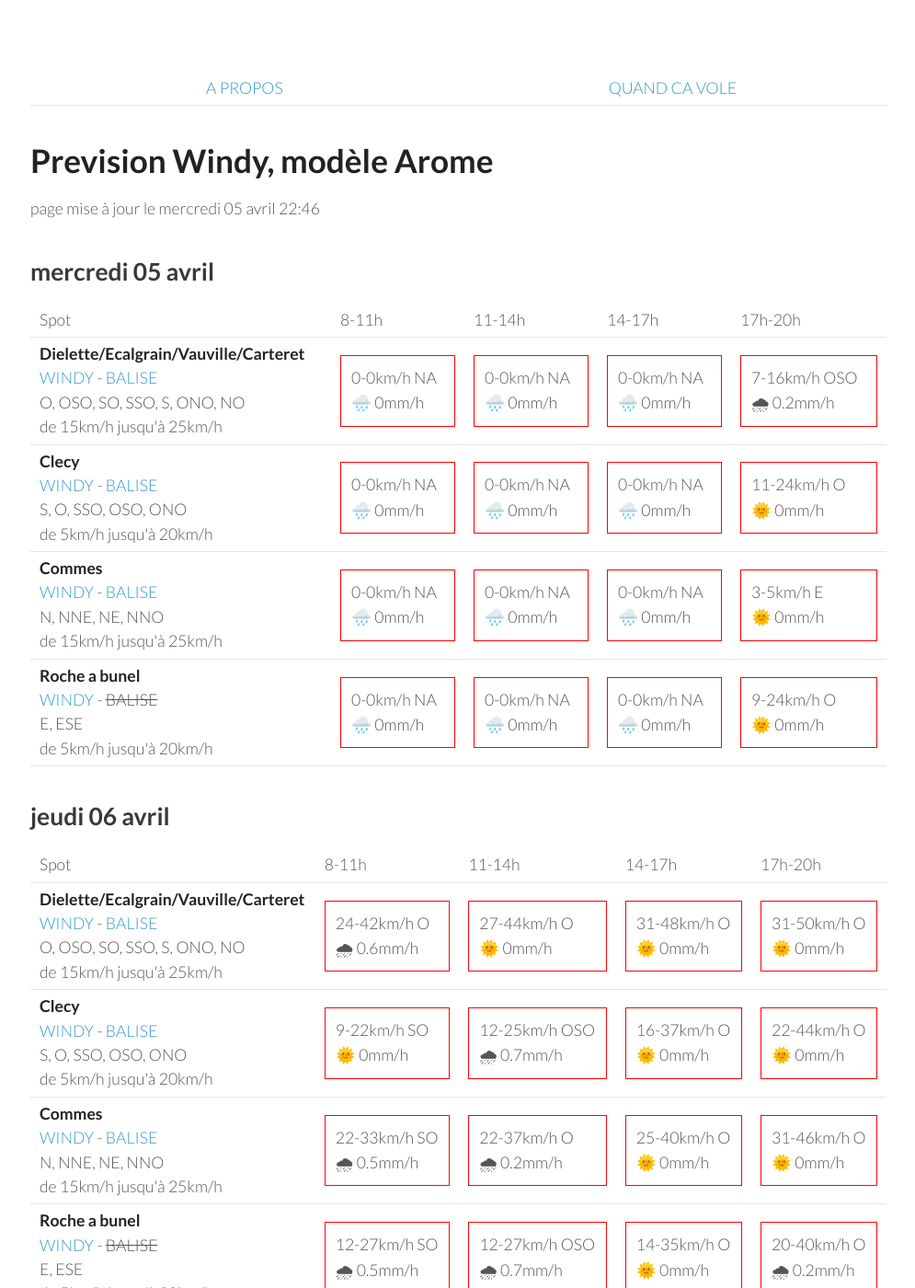
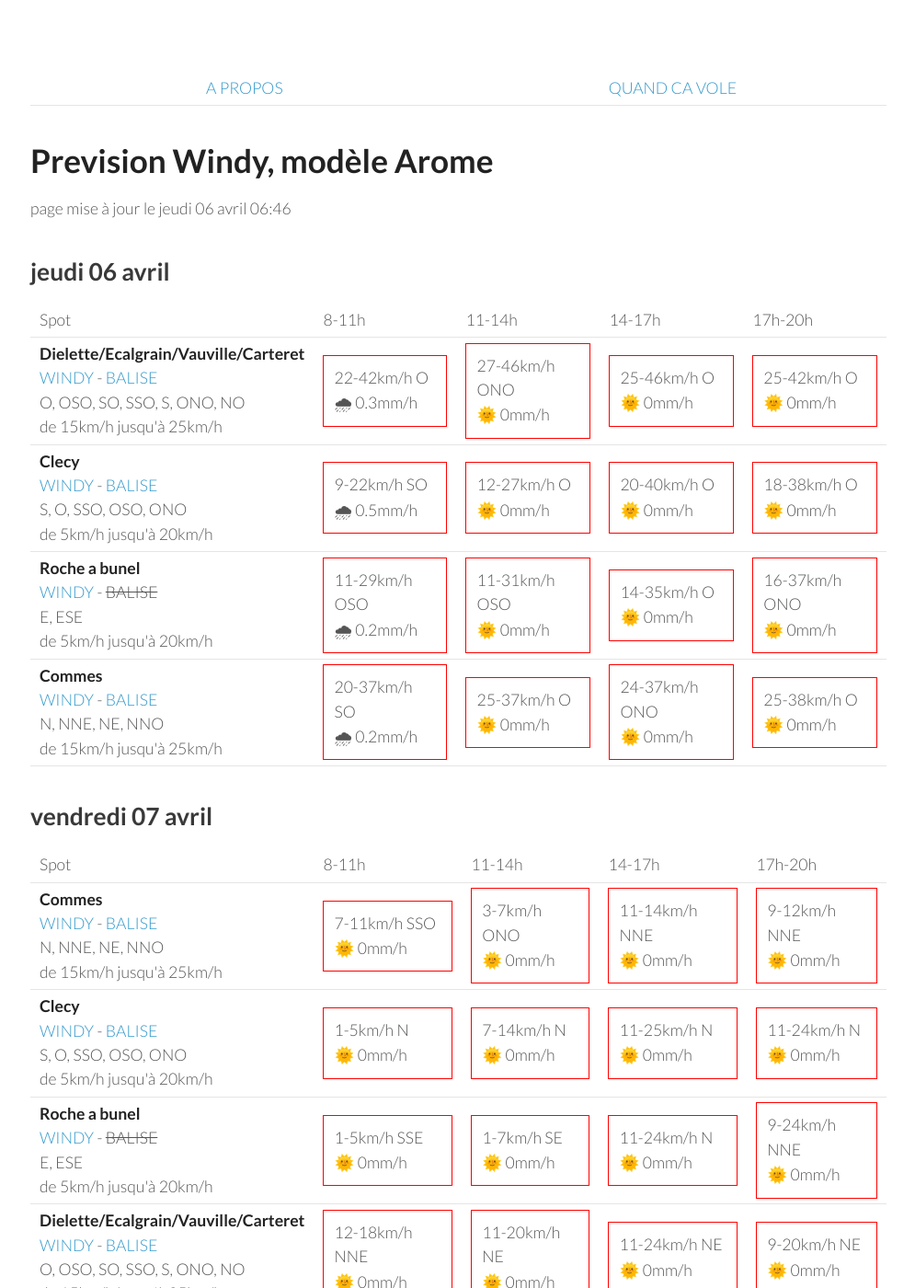
Before and after one commit to parapente-dans-le-nord/parapente-dans-le-nord.github.io, a Jekyll site: the page built from normandie.markdown, in a window 1280 px wide and 1400 px high. Shown: the whole window at 92% size, without its empty margins (25-1020 px from the left). Built offline with Jekyll 4.4.1, drawn with Linux system fonts in a browser that asks for light colours; some of the changed text lies outside the part shown.

Commit message:
update index.markdown

```diff
--- a/normandie.markdown
+++ b/normandie.markdown
@@ -7,60 +7,8 @@ title:  "Tous les spots"
 {: .links}
 
 # Prevision Windy, modèle Arome
-page mise à jour le mercredi 05 avril 22:46
+page mise à jour le jeudi 06 avril 06:46
 
-## mercredi 05 avril
-
-{::nomarkdown}
-<table>
-  <tbody>
-    <tr>
-      <td>Spot</td>
-      <td>8-11h</td>
-      <td>11-14h</td>
-      <td>14-17h</td>
-      <td>17h-20h</td>
-    </tr>
-<tr>
-        <td><strong>Dielette/Ecalgrain/Vauville/Carteret</strong><br><a href="https://windy.com/49.650/-1.856?49.243,-1.856,8">WINDY</a> - <span class=""><a href="http://www.balisemeteo.com/balise.php?idBalise=81">BALISE</a> </span><br> <span class="vent-favorable">O, OSO, SO, SSO, S, ONO, NO</span><br><span class="force-vent">de 15km/h jusqu'à 25km/h</span> </td>
-
-            <td><div class="not-flyable"><p>0-0km/h NA</p><p>🌧️ 0mm/h</p></div></td>
-            <td><div class="not-flyable"><p>0-0km/h NA</p><p>🌧️ 0mm/h</p></div></td>
-            <td><div class="not-flyable"><p>0-0km/h NA</p><p>🌧️ 0mm/h</p></div></td>
-            <td><div class="not-flyable"><p>7-16km/h OSO</p><p>🌧 0.2mm/h</p></div></td>
-
-    </tr>
-<tr>
-        <td><strong>Clecy</strong><br><a href="https://windy.com/48.929/-0.470?48.516,-0.470,8">WINDY</a> - <span class=""><a href="http://www.balisemeteo.com/balise.php?idBalise=122">BALISE</a> </span><br> <span class="vent-favorable">S, O, SSO, OSO, ONO</span><br><span class="force-vent">de 5km/h jusqu'à 20km/h</span> </td>
-
-            <td><div class="not-flyable"><p>0-0km/h NA</p><p>🌧️ 0mm/h</p></div></td>
-            <td><div class="not-flyable"><p>0-0km/h NA</p><p>🌧️ 0mm/h</p></div></td>
-            <td><div class="not-flyable"><p>0-0km/h NA</p><p>🌧️ 0mm/h</p></div></td>
-            <td><div class="not-flyable"><p>11-24km/h O</p><p>🌞 0mm/h</p></div></td>
-
-    </tr>
-<tr>
-        <td><strong>Commes</strong><br><a href="https://windy.com/49.346/-0.726?48.936,-0.726,8">WINDY</a> - <span class=""><a href="http://www.balisemeteo.com/balise.php?idBalise=158">BALISE</a> </span><br> <span class="vent-favorable">N, NNE, NE, NNO</span><br><span class="force-vent">de 15km/h jusqu'à 25km/h</span> </td>
-
-            <td><div class="not-flyable"><p>0-0km/h NA</p><p>🌧️ 0mm/h</p></div></td>
-            <td><div class="not-flyable"><p>0-0km/h NA</p><p>🌧️ 0mm/h</p></div></td>
-            <td><div class="not-flyable"><p>0-0km/h NA</p><p>🌧️ 0mm/h</p></div></td>
-            <td><div class="not-flyable"><p>3-5km/h E</p><p>🌞 0mm/h</p></div></td>
-
-    </tr>
-<tr>
-        <td><strong>Roche a bunel</strong><br><a href="https://windy.com/48.993/-0.499?48.580,-0.499,8">WINDY</a> - <span class="no-balise"> BALISE </span><br> <span class="vent-favorable">E, ESE</span><br><span class="force-vent">de 5km/h jusqu'à 20km/h</span> </td>
-
-            <td><div class="not-flyable"><p>0-0km/h NA</p><p>🌧️ 0mm/h</p></div></td>
-            <td><div class="not-flyable"><p>0-0km/h NA</p><p>🌧️ 0mm/h</p></div></td>
-            <td><div class="not-flyable"><p>0-0km/h NA</p><p>🌧️ 0mm/h</p></div></td>
-            <td><div class="not-flyable"><p>9-24km/h O</p><p>🌞 0mm/h</p></div></td>
-
-    </tr>
-
-</tbody>
-</table>
-{:/}
 ## jeudi 06 avril
 
 {::nomarkdown}
@@ -76,40 +24,40 @@ page mise à jour le mercredi 05 avril 22:46
 <tr>
         <td><strong>Dielette/Ecalgrain/Vauville/Carteret</strong><br><a href="https://windy.com/49.650/-1.856?49.243,-1.856,8">WINDY</a> - <span class=""><a href="http://www.balisemeteo.com/balise.php?idBalise=81">BALISE</a> </span><br> <span class="vent-favorable">O, OSO, SO, SSO, S, ONO, NO</span><br><span class="force-vent">de 15km/h jusqu'à 25km/h</span> </td>
 
-            <td><div class="not-flyable"><p>24-42km/h O</p><p>🌧 0.6mm/h</p></div></td>
-            <td><div class="not-flyable"><p>27-44km/h O</p><p>🌞 0mm/h</p></div></td>
-            <td><div class="not-flyable"><p>31-48km/h O</p><p>🌞 0mm/h</p></div></td>
-            <td><div class="not-flyable"><p>31-50km/h O</p><p>🌞 0mm/h</p></div></td>
+            <td><div class="not-flyable"><p>22-42km/h O</p><p>🌧 0.3mm/h</p></div></td>
+            <td><div class="not-flyable"><p>27-46km/h ONO</p><p>🌞 0mm/h</p></div></td>
+            <td><div class="not-flyable"><p>25-46km/h O</p><p>🌞 0mm/h</p></div></td>
+            <td><div class="not-flyable"><p>25-42km/h O</p><p>🌞 0mm/h</p></div></td>
 
 
     </tr>
 <tr>
         <td><strong>Clecy</strong><br><a href="https://windy.com/48.929/-0.470?48.516,-0.470,8">WINDY</a> - <span class=""><a href="http://www.balisemeteo.com/balise.php?idBalise=122">BALISE</a> </span><br> <span class="vent-favorable">S, O, SSO, OSO, ONO</span><br><span class="force-vent">de 5km/h jusqu'à 20km/h</span> </td>
 
-            <td><div class="not-flyable"><p>9-22km/h SO</p><p>🌞 0mm/h</p></div></td>
-            <td><div class="not-flyable"><p>12-25km/h OSO</p><p>🌧 0.7mm/h</p></div></td>
-            <td><div class="not-flyable"><p>16-37km/h O</p><p>🌞 0mm/h</p></div></td>
-            <td><div class="not-flyable"><p>22-44km/h O</p><p>🌞 0mm/h</p></div></td>
+            <td><div class="not-flyable"><p>9-22km/h SO</p><p>🌧 0.5mm/h</p></div></td>
+            <td><div class="not-flyable"><p>12-27km/h O</p><p>🌞 0mm/h</p></div></td>
+            <td><div class="not-flyable"><p>20-40km/h O</p><p>🌞 0mm/h</p></div></td>
+            <td><div class="not-flyable"><p>18-38km/h O</p><p>🌞 0mm/h</p></div></td>
+
+
+    </tr>
+<tr>
+        <td><strong>Roche a bunel</strong><br><a href="https://windy.com/48.993/-0.499?48.580,-0.499,8">WINDY</a> - <span class="no-balise"> BALISE </span><br> <span class="vent-favorable">E, ESE</span><br><span class="force-vent">de 5km/h jusqu'à 20km/h</span> </td>
+
+            <td><div class="not-flyable"><p>11-29km/h OSO</p><p>🌧 0.2mm/h</p></div></td>
+            <td><div class="not-flyable"><p>11-31km/h OSO</p><p>🌞 0mm/h</p></div></td>
+            <td><div class="not-flyable"><p>14-35km/h O</p><p>🌞 0mm/h</p></div></td>
+            <td><div class="not-flyable"><p>16-37km/h ONO</p><p>🌞 0mm/h</p></div></td>
 
 
     </tr>
 <tr>
         <td><strong>Commes</strong><br><a href="https://windy.com/49.346/-0.726?48.936,-0.726,8">WINDY</a> - <span class=""><a href="http://www.balisemeteo.com/balise.php?idBalise=158">BALISE</a> </span><br> <span class="vent-favorable">N, NNE, NE, NNO</span><br><span class="force-vent">de 15km/h jusqu'à 25km/h</span> </td>
 
-            <td><div class="not-flyable"><p>22-33km/h SO</p><p>🌧 0.5mm/h</p></div></td>
-            <td><div class="not-flyable"><p>22-37km/h O</p><p>🌧 0.2mm/h</p></div></td>
-            <td><div class="not-flyable"><p>25-40km/h O</p><p>🌞 0mm/h</p></div></td>
-            <td><div class="not-flyable"><p>31-46km/h O</p><p>🌞 0mm/h</p></div></td>
-
-
-    </tr>
-<tr>
-        <td><strong>Roche a bunel</strong><br><a href="https://windy.com/48.993/-0.499?48.580,-0.499,8">WINDY</a> - <span class="no-balise"> BALISE </span><br> <span class="vent-favorable">E, ESE</span><br><span class="force-vent">de 5km/h jusqu'à 20km/h</span> </td>
-
-            <td><div class="not-flyable"><p>12-27km/h SO</p><p>🌧 0.5mm/h</p></div></td>
-            <td><div class="not-flyable"><p>12-27km/h OSO</p><p>🌧 0.7mm/h</p></div></td>
-            <td><div class="not-flyable"><p>14-35km/h O</p><p>🌞 0mm/h</p></div></td>
-            <td><div class="not-flyable"><p>20-40km/h O</p><p>🌧 0.2mm/h</p></div></td>
+            <td><div class="not-flyable"><p>20-37km/h SO</p><p>🌧 0.2mm/h</p></div></td>
+            <td><div class="not-flyable"><p>25-37km/h O</p><p>🌞 0mm/h</p></div></td>
+            <td><div class="not-flyable"><p>24-37km/h ONO</p><p>🌞 0mm/h</p></div></td>
+            <td><div class="not-flyable"><p>25-38km/h O</p><p>🌞 0mm/h</p></div></td>
 
 
     </tr>
@@ -132,40 +80,40 @@ page mise à jour le mercredi 05 avril 22:46
 <tr>
         <td><strong>Commes</strong><br><a href="https://windy.com/49.346/-0.726?48.936,-0.726,8">WINDY</a> - <span class=""><a href="http://www.balisemeteo.com/balise.php?idBalise=158">BALISE</a> </span><br> <span class="vent-favorable">N, NNE, NE, NNO</span><br><span class="force-vent">de 15km/h jusqu'à 25km/h</span> </td>
 
-            <td><div class="not-flyable"><p>11-16km/h SO</p><p>🌞 0mm/h</p></div></td>
-            <td><div class="not-flyable"><p>12-25km/h N</p><p>🌞 0mm/h</p></div></td>
-            <td><div class="not-flyable"><p>7-22km/h NNE</p><p>🌞 0mm/h</p></div></td>
-            <td><div class="not-flyable"><p>9-20km/h N</p><p>🌞 0mm/h</p></div></td>
+            <td><div class="not-flyable"><p>7-11km/h SSO</p><p>🌞 0mm/h</p></div></td>
+            <td><div class="not-flyable"><p>3-7km/h ONO</p><p>🌞 0mm/h</p></div></td>
+            <td><div class="not-flyable"><p>11-14km/h NNE</p><p>🌞 0mm/h</p></div></td>
+            <td><div class="not-flyable"><p>9-12km/h NNE</p><p>🌞 0mm/h</p></div></td>
 
 
     </tr>
 <tr>
         <td><strong>Clecy</strong><br><a href="https://windy.com/48.929/-0.470?48.516,-0.470,8">WINDY</a> - <span class=""><a href="http://www.balisemeteo.com/balise.php?idBalise=122">BALISE</a> </span><br> <span class="vent-favorable">S, O, SSO, OSO, ONO</span><br><span class="force-vent">de 5km/h jusqu'à 20km/h</span> </td>
 
-            <td><div class="not-flyable"><p>3-7km/h SE</p><p>🌞 0mm/h</p></div></td>
+            <td><div class="not-flyable"><p>1-5km/h N</p><p>🌞 0mm/h</p></div></td>
+            <td><div class="not-flyable"><p>7-14km/h N</p><p>🌞 0mm/h</p></div></td>
             <td><div class="not-flyable"><p>11-25km/h N</p><p>🌞 0mm/h</p></div></td>
-            <td><div class="not-flyable"><p>9-27km/h NNE</p><p>🌞 0mm/h</p></div></td>
-            <td><div class="not-flyable"><p>9-24km/h NNE</p><p>🌞 0mm/h</p></div></td>
+            <td><div class="not-flyable"><p>11-24km/h N</p><p>🌞 0mm/h</p></div></td>
 
 
     </tr>
 <tr>
         <td><strong>Roche a bunel</strong><br><a href="https://windy.com/48.993/-0.499?48.580,-0.499,8">WINDY</a> - <span class="no-balise"> BALISE </span><br> <span class="vent-favorable">E, ESE</span><br><span class="force-vent">de 5km/h jusqu'à 20km/h</span> </td>
 
-            <td><div class="not-flyable"><p>3-14km/h O</p><p>🌞 0mm/h</p></div></td>
-            <td><div class="not-flyable"><p>11-25km/h N</p><p>🌞 0mm/h</p></div></td>
-            <td><div class="not-flyable"><p>11-27km/h NNE</p><p>🌞 0mm/h</p></div></td>
-            <td><div class="not-flyable"><p>11-24km/h NNE</p><p>🌞 0mm/h</p></div></td>
+            <td><div class="not-flyable"><p>1-5km/h SSE</p><p>🌞 0mm/h</p></div></td>
+            <td><div class="not-flyable"><p>1-7km/h SE</p><p>🌞 0mm/h</p></div></td>
+            <td><div class="not-flyable"><p>11-24km/h N</p><p>🌞 0mm/h</p></div></td>
+            <td><div class="not-flyable"><p>9-24km/h NNE</p><p>🌞 0mm/h</p></div></td>
 
 
     </tr>
 <tr>
         <td><strong>Dielette/Ecalgrain/Vauville/Carteret</strong><br><a href="https://windy.com/49.650/-1.856?49.243,-1.856,8">WINDY</a> - <span class=""><a href="http://www.balisemeteo.com/balise.php?idBalise=81">BALISE</a> </span><br> <span class="vent-favorable">O, OSO, SO, SSO, S, ONO, NO</span><br><span class="force-vent">de 15km/h jusqu'à 25km/h</span> </td>
 
-            <td><div class="not-flyable"><p>11-16km/h N</p><p>🌞 0mm/h</p></div></td>
-            <td><div class="not-flyable"><p>14-24km/h NNE</p><p>🌞 0mm/h</p></div></td>
-            <td><div class="not-flyable"><p>9-24km/h NNE</p><p>🌞 0mm/h</p></div></td>
             <td><div class="not-flyable"><p>12-18km/h NNE</p><p>🌞 0mm/h</p></div></td>
+            <td><div class="not-flyable"><p>11-20km/h NE</p><p>🌞 0mm/h</p></div></td>
+            <td><div class="not-flyable"><p>11-24km/h NE</p><p>🌞 0mm/h</p></div></td>
+            <td><div class="not-flyable"><p>9-20km/h NE</p><p>🌞 0mm/h</p></div></td>
 
 
     </tr>
@@ -188,40 +136,40 @@ page mise à jour le mercredi 05 avril 22:46
 <tr>
         <td><strong>Roche a bunel</strong><br><a href="https://windy.com/48.993/-0.499?48.580,-0.499,8">WINDY</a> - <span class="no-balise"> BALISE </span><br> <span class="vent-favorable">E, ESE</span><br><span class="force-vent">de 5km/h jusqu'à 20km/h</span> </td>
 
-            <td><div class="not-flyable"><p>5-11km/h SSE</p><p>🌞 0mm/h</p></div></td>
-            <td><div class="flyable"><p>7-18km/h ESE</p><p>🌞 0mm/h</p></div></td>
-            <td><div class="not-flyable"><p>9-24km/h ENE</p><p>🌞 0mm/h</p></div></td>
-            <td><div class="not-flyable"><p>11-25km/h NE</p><p>🌞 0mm/h</p></div></td>
+            <td><div class="not-flyable"><p>5-11km/h SE</p><p>🌞 0mm/h</p></div></td>
+            <td><div class="flyable"><p>9-20km/h E</p><p>🌞 0mm/h</p></div></td>
+            <td><div class="not-flyable"><p>12-29km/h ENE</p><p>🌞 0mm/h</p></div></td>
+            <td><div class="not-flyable"><p>12-29km/h NE</p><p>🌞 0mm/h</p></div></td>
 
 
     </tr>
 <tr>
         <td><strong>Clecy</strong><br><a href="https://windy.com/48.929/-0.470?48.516,-0.470,8">WINDY</a> - <span class=""><a href="http://www.balisemeteo.com/balise.php?idBalise=122">BALISE</a> </span><br> <span class="vent-favorable">S, O, SSO, OSO, ONO</span><br><span class="force-vent">de 5km/h jusqu'à 20km/h</span> </td>
 
-            <td><div class="not-flyable"><p>5-11km/h SSE</p><p>🌞 0mm/h</p></div></td>
-            <td><div class="not-flyable"><p>7-18km/h ESE</p><p>🌞 0mm/h</p></div></td>
-            <td><div class="not-flyable"><p>9-24km/h ENE</p><p>🌞 0mm/h</p></div></td>
-            <td><div class="not-flyable"><p>9-24km/h ENE</p><p>🌞 0mm/h</p></div></td>
+            <td><div class="not-flyable"><p>5-12km/h SE</p><p>🌞 0mm/h</p></div></td>
+            <td><div class="not-flyable"><p>9-20km/h E</p><p>🌞 0mm/h</p></div></td>
+            <td><div class="not-flyable"><p>11-29km/h ENE</p><p>🌞 0mm/h</p></div></td>
+            <td><div class="not-flyable"><p>11-29km/h ENE</p><p>🌞 0mm/h</p></div></td>
 
 
     </tr>
 <tr>
         <td><strong>Commes</strong><br><a href="https://windy.com/49.346/-0.726?48.936,-0.726,8">WINDY</a> - <span class=""><a href="http://www.balisemeteo.com/balise.php?idBalise=158">BALISE</a> </span><br> <span class="vent-favorable">N, NNE, NE, NNO</span><br><span class="force-vent">de 15km/h jusqu'à 25km/h</span> </td>
 
-            <td><div class="not-flyable"><p>7-14km/h SSE</p><p>🌞 0mm/h</p></div></td>
-            <td><div class="not-flyable"><p>7-16km/h ESE</p><p>🌞 0mm/h</p></div></td>
-            <td><div class="not-flyable"><p>12-22km/h ENE</p><p>🌞 0mm/h</p></div></td>
-            <td><div class="not-flyable"><p>16-27km/h NE</p><p>🌞 0mm/h</p></div></td>
+            <td><div class="not-flyable"><p>9-16km/h SSE</p><p>🌞 0mm/h</p></div></td>
+            <td><div class="not-flyable"><p>7-18km/h ESE</p><p>🌞 0mm/h</p></div></td>
+            <td><div class="not-flyable"><p>14-25km/h ENE</p><p>🌞 0mm/h</p></div></td>
+            <td><div class="not-flyable"><p>18-29km/h NE</p><p>🌞 0mm/h</p></div></td>
 
 
     </tr>
 <tr>
         <td><strong>Dielette/Ecalgrain/Vauville/Carteret</strong><br><a href="https://windy.com/49.650/-1.856?49.243,-1.856,8">WINDY</a> - <span class=""><a href="http://www.balisemeteo.com/balise.php?idBalise=81">BALISE</a> </span><br> <span class="vent-favorable">O, OSO, SO, SSO, S, ONO, NO</span><br><span class="force-vent">de 15km/h jusqu'à 25km/h</span> </td>
 
-            <td><div class="not-flyable"><p>12-20km/h ESE</p><p>🌞 0mm/h</p></div></td>
-            <td><div class="not-flyable"><p>12-22km/h SE</p><p>🌞 0mm/h</p></div></td>
-            <td><div class="not-flyable"><p>7-22km/h SE</p><p>🌞 0mm/h</p></div></td>
-            <td><div class="not-flyable"><p>12-24km/h E</p><p>🌞 0mm/h</p></div></td>
+            <td><div class="not-flyable"><p>12-20km/h SE</p><p>🌞 0mm/h</p></div></td>
+            <td><div class="not-flyable"><p>11-20km/h SE</p><p>🌞 0mm/h</p></div></td>
+            <td><div class="not-flyable"><p>12-22km/h E</p><p>🌞 0mm/h</p></div></td>
+            <td><div class="not-flyable"><p>20-29km/h E</p><p>🌞 0mm/h</p></div></td>
 
 
     </tr>
@@ -244,8 +192,8 @@ page mise à jour le mercredi 05 avril 22:46
 <tr>
         <td><strong>Clecy</strong><br><a href="https://windy.com/48.929/-0.470?48.516,-0.470,8">WINDY</a> - <span class=""><a href="http://www.balisemeteo.com/balise.php?idBalise=122">BALISE</a> </span><br> <span class="vent-favorable">S, O, SSO, OSO, ONO</span><br><span class="force-vent">de 5km/h jusqu'à 20km/h</span> </td>
 
-            <td><div class="not-flyable"><p>9-16km/h SE</p><p>🌞 0mm/h</p></div></td>
-            <td><div class="not-flyable"><p>11-24km/h SSE</p><p>🌞 0mm/h</p></div></td>
+            <td><div class="not-flyable"><p>9-18km/h SE</p><p>🌞 0mm/h</p></div></td>
+            <td><div class="not-flyable"><p>11-25km/h SE</p><p>🌞 0mm/h</p></div></td>
             <td><div class="not-flyable"><p>12-29km/h SSE</p><p>🌞 0mm/h</p></div></td>
             <td><div class="not-flyable"><p>12-29km/h SSE</p><p>🌞 0mm/h</p></div></td>
 
@@ -254,8 +202,8 @@ page mise à jour le mercredi 05 avril 22:46
 <tr>
         <td><strong>Commes</strong><br><a href="https://windy.com/49.346/-0.726?48.936,-0.726,8">WINDY</a> - <span class=""><a href="http://www.balisemeteo.com/balise.php?idBalise=158">BALISE</a> </span><br> <span class="vent-favorable">N, NNE, NE, NNO</span><br><span class="force-vent">de 15km/h jusqu'à 25km/h</span> </td>
 
-            <td><div class="not-flyable"><p>12-18km/h SE</p><p>🌞 0mm/h</p></div></td>
-            <td><div class="not-flyable"><p>11-20km/h SE</p><p>🌞 0mm/h</p></div></td>
+            <td><div class="not-flyable"><p>12-20km/h SE</p><p>🌞 0mm/h</p></div></td>
+            <td><div class="not-flyable"><p>11-22km/h SE</p><p>🌞 0mm/h</p></div></td>
             <td><div class="not-flyable"><p>14-25km/h SE</p><p>🌞 0mm/h</p></div></td>
             <td><div class="not-flyable"><p>12-25km/h SE</p><p>🌞 0mm/h</p></div></td>
 
@@ -264,8 +212,8 @@ page mise à jour le mercredi 05 avril 22:46
 <tr>
         <td><strong>Roche a bunel</strong><br><a href="https://windy.com/48.993/-0.499?48.580,-0.499,8">WINDY</a> - <span class="no-balise"> BALISE </span><br> <span class="vent-favorable">E, ESE</span><br><span class="force-vent">de 5km/h jusqu'à 20km/h</span> </td>
 
-            <td><div class="not-flyable"><p>9-16km/h SE</p><p>🌞 0mm/h</p></div></td>
-            <td><div class="not-flyable"><p>11-24km/h SSE</p><p>🌞 0mm/h</p></div></td>
+            <td><div class="not-flyable"><p>9-18km/h SE</p><p>🌞 0mm/h</p></div></td>
+            <td><div class="not-flyable"><p>11-25km/h SE</p><p>🌞 0mm/h</p></div></td>
             <td><div class="not-flyable"><p>12-29km/h SSE</p><p>🌞 0mm/h</p></div></td>
             <td><div class="not-flyable"><p>12-29km/h SSE</p><p>🌞 0mm/h</p></div></td>
 
@@ -274,8 +222,8 @@ page mise à jour le mercredi 05 avril 22:46
 <tr>
         <td><strong>Dielette/Ecalgrain/Vauville/Carteret</strong><br><a href="https://windy.com/49.650/-1.856?49.243,-1.856,8">WINDY</a> - <span class=""><a href="http://www.balisemeteo.com/balise.php?idBalise=81">BALISE</a> </span><br> <span class="vent-favorable">O, OSO, SO, SSO, S, ONO, NO</span><br><span class="force-vent">de 15km/h jusqu'à 25km/h</span> </td>
 
-            <td><div class="not-flyable"><p>14-22km/h SE</p><p>🌞 0mm/h</p></div></td>
-            <td><div class="not-flyable"><p>16-24km/h SSE</p><p>🌞 0mm/h</p></div></td>
+            <td><div class="not-flyable"><p>14-24km/h ESE</p><p>🌞 0mm/h</p></div></td>
+            <td><div class="not-flyable"><p>14-24km/h SE</p><p>🌞 0mm/h</p></div></td>
             <td><div class="not-flyable"><p>16-27km/h S</p><p>🌞 0mm/h</p></div></td>
             <td><div class="not-flyable"><p>12-24km/h S</p><p>🌞 0mm/h</p></div></td>
 
```
